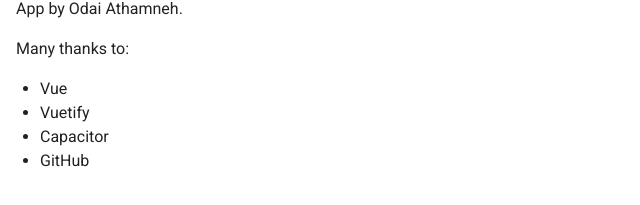
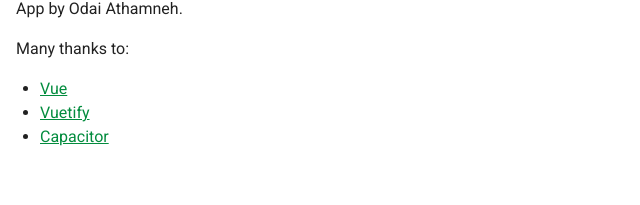
Before and after one commit to heyodai/sos-game-android-app, a Vue app: page /credits in a window 1280 px wide. Shown: the part 135-340 px from the top of the page, without its empty margins (0-640 px from the left). Built offline with nearby package versions, Linux system fonts and the light colour scheme.

Commit message:
add links to credits screen

```diff
--- a/src/classes/Board.ts
+++ b/src/classes/Board.ts
@@ -18,7 +18,7 @@
         this.content = [];
         for (let i = 0; i < this.rows; i++) {
             for (let j = 0; j < columns; j++) {
-                let location = new Coordinates(i, j)
+                const location = new Coordinates(i, j)
                 this.content[i][j] = new Square(location)
             }
         }
--- a/src/classes/Match.ts
+++ b/src/classes/Match.ts
@@ -23,3 +23,5 @@
         this.blue_player = new Player(PlayerColor.BLUE, is_blue_human)
     }
 }
+
+export default Match
--- a/src/screens/CreditsScreen.vue
+++ b/src/screens/CreditsScreen.vue
@@ -6,25 +6,24 @@
       <p>App by Odai Athamneh.</p>
       <p>Many thanks to:</p>
       <ul>
-                <li>Vue</li>
-                <li>Vuetify</li>
-                <li>Capacitor</li>
-                <li>GitHub</li>
+        <li><a href="https://vuejs.org/">Vue</a></li>
+        <li><a href="https://vuetifyjs.com/">Vuetify</a></li>
+        <li><a href="https://capacitorjs.com/">Capacitor</a></li>
       </ul>
     </div>
   </v-main>
 </template>
 
 <script lang="ts">
-import Vue from 'vue'
-import BackHomeBtn from '../components/BackHomeBtn.vue'
+import Vue from "vue";
+import BackHomeBtn from "../components/BackHomeBtn.vue";
 
 export default Vue.extend({
-    name: 'CreditsScreen',
+  name: "CreditsScreen",
   components: {
     BackHomeBtn,
-    }
-})
+  },
+});
 </script>
 
 <style scoped>
```
Lines whose indentation alone changed are shown as unchanged.
